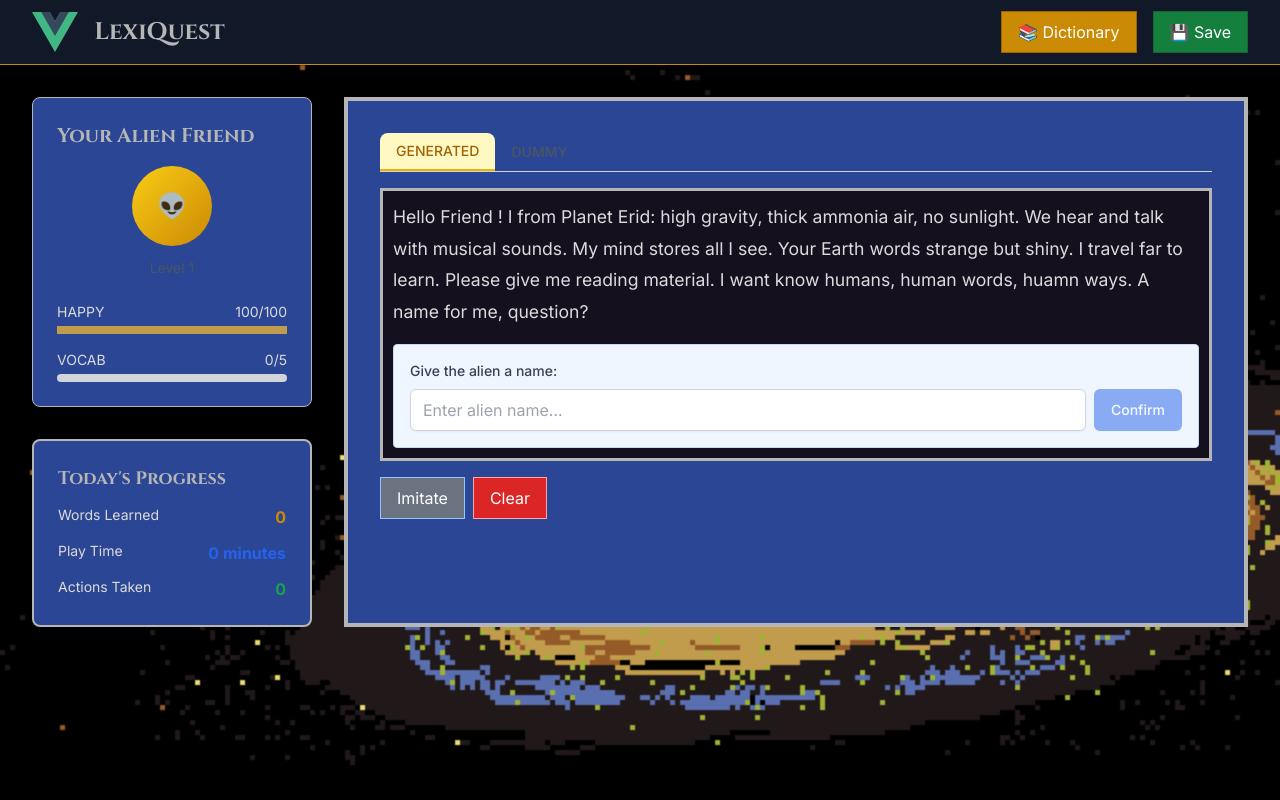
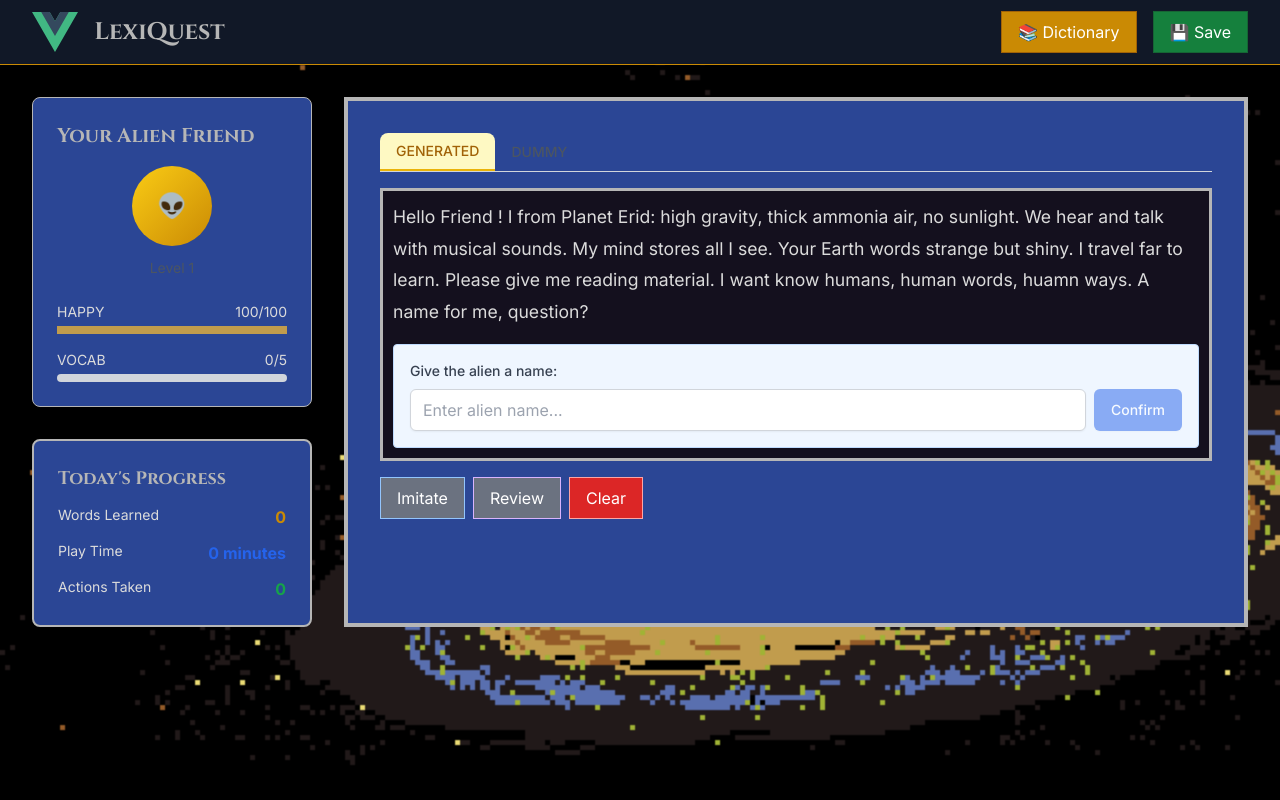
Before and after one commit to laicwew/LexiQuest, a Vue app: page /game in a window 1280 px wide. Built offline with nearby package versions, Linux system fonts and the light colour scheme; no server answers.

Commit message:
feat: add review

```diff
--- a/src/components/game/StoryDisplay.vue
+++ b/src/components/game/StoryDisplay.vue
@@ -28,6 +28,9 @@ const isFeeding = ref<boolean>(false)
 const error = ref<string>('')
 const alienNameInput = ref('') // 用于存储外星人名称输入
 const showNameInput = ref(true) // 控制是否显示输入框
+
+// Review相关状态
+const isReviewing = ref(false)
 
 // 初始化OpenAI客户端
 const openai = new OpenAI({
@@ -327,6 +330,70 @@ const copyDummyContent = () => {
     })
 }
 
+// Review功能 - 发送复习请求到AI
+const reviewWords = async () => {
+  // 检查词典中是否有单词
+  if (gameStore.vocabCount === 0) {
+    emit('showNotification', 'No words in dictionary to review!')
+    return
+  }
+
+  isReviewing.value = true
+  emit('loading', true)
+
+  try {
+    // 获取需要复习的单词
+    const reviewWords = gameStore.getReviewWords()
+    const wordsList = reviewWords.map(item => item.word).join(', ')
+
+    // 加载review系统提示文件
+    const systemPromptFile = '/src/assets/system-prompt-review.txt'
+    const responseSystem = await fetch(systemPromptFile)
+    const systemPromptTemplate = await responseSystem.text()
+
+    // 替换模板中的单词占位符
+    const systemPrompt = systemPromptTemplate.replace('{words}', wordsList)
+
+    console.log('开始调用DeepSeek API for review...')
+    const completion = await openai.chat.completions.create({
+      messages: [
+        { role: 'system', content: systemPrompt },
+        { role: 'user', content: `Review these words: ${wordsList}` },
+      ],
+      model: 'deepseek-chat',
+    })
+
+    console.log('Review API调用完成:', completion)
+    if (completion && completion.choices && completion.choices.length > 0) {
+      const choice = completion.choices[0]
+      if (choice && choice.message && choice.message.content) {
+        // 更新生成内容，将复习结果添加到现有内容后面
+        const newContent = gameStore.generatedContent
+          ? `${gameStore.generatedContent}\n\n--- Review Session ---\n${choice.message.content}`
+          : `--- Review Session ---\n${choice.message.content}`
+
+        gameStore.updateGeneratedContent(newContent)
+
+        // 增加这些单词的复习计数
+        gameStore.incrementReviewCount(reviewWords.map(item => item.word))
+
+        // 显示通知
+        emit('showNotification', `Reviewed ${reviewWords.length} words successfully!`)
+      } else {
+        emit('showNotification', 'No response content from review')
+      }
+    } else {
+      emit('showNotification', 'No response received from review')
+    }
+  } catch (err) {
+    console.error('Review API调用错误:', err)
+    emit('showNotification', err instanceof Error ? err.message : 'Unknown error occurred during review')
+  } finally {
+    isReviewing.value = false
+    emit('loading', false)
+  }
+}
+
 onMounted(() => {
   // 初始化各标签页的内容
   if (gameStore.activeTab === 'DUMMY') {
@@ -487,6 +554,13 @@ onMounted(() => {
         Imitate
       </button>
       <button
+        @click="reviewWords"
+        :disabled="isReviewing || gameStore.vocabCount === 0"
+        class="bg-purple-600 hover:bg-purple-500 disabled:bg-gray-500 text-white px-4 py-2 transition-colors border border-purple-300"
+      >
+        {{ isReviewing ? 'Reviewing...' : 'Review' }}
+      </button>
+      <button
         @click="clearGameHistory"
         class="bg-red-600 hover:bg-red-500 text-white px-4 py-2 transition-colors border border-red-300"
       >
--- a/src/stores/gameStore.ts
+++ b/src/stores/gameStore.ts
@@ -337,6 +337,35 @@ export const useGameStore = defineStore('game', () => {
     saveGame()
   }
 
+  // Review功能：获取需要复习的单词
+  function getReviewWords() {
+    // 将Map转换为数组并按reviewCount排序（从低到高）
+    const sortedWords = Array.from(vocabulary.value.learned.entries())
+      .map(([word, data]) => ({
+        word,
+        reviewCount: data.reviewCount || 0,
+      }))
+      .sort((a, b) => a.reviewCount - b.reviewCount)
+      .slice(0, 10) // 取前10个
+
+    return sortedWords
+  }
+
+  // Review功能：增加单词的复习计数
+  function incrementReviewCount(words: string[]) {
+    words.forEach((word) => {
+      const lowerCaseWord = word.toLowerCase()
+      if (vocabulary.value.learned.has(lowerCaseWord)) {
+        const wordData = vocabulary.value.learned.get(lowerCaseWord)
+        if (wordData) {
+          wordData.reviewCount = (wordData.reviewCount || 0) + 1
+          vocabulary.value.learned.set(lowerCaseWord, wordData)
+        }
+      }
+    })
+    saveGame()
+  }
+
   function startProgressTracking() {
     // Track time spent in game
     setInterval(() => {
@@ -381,6 +410,8 @@ export const useGameStore = defineStore('game', () => {
     updateGeneratedContent,
     updateAlienName, // 导出更新外星人名称的函数
     updateLanguageLevel, // 导出更新语言级别的函数
+    getReviewWords, // 导出获取复习单词的函数
+    incrementReviewCount, // 导出增加复习计数的函数
     startProgressTracking,
   }
 })
```
Also changed, not shown: src/assets/system-prompt-review.txt (added).
